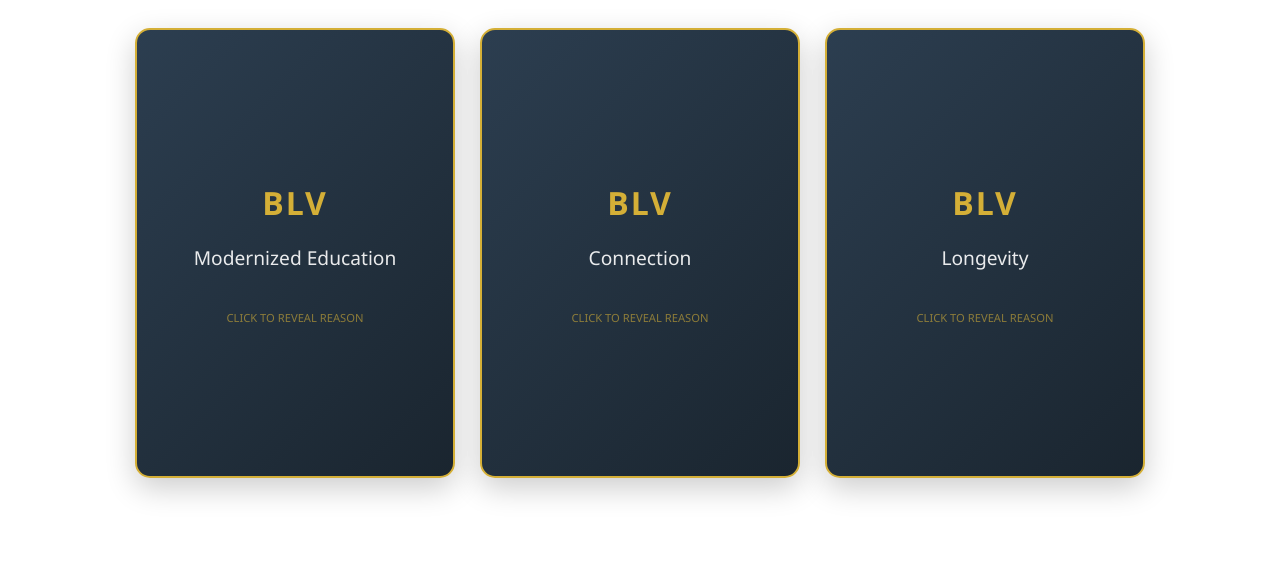
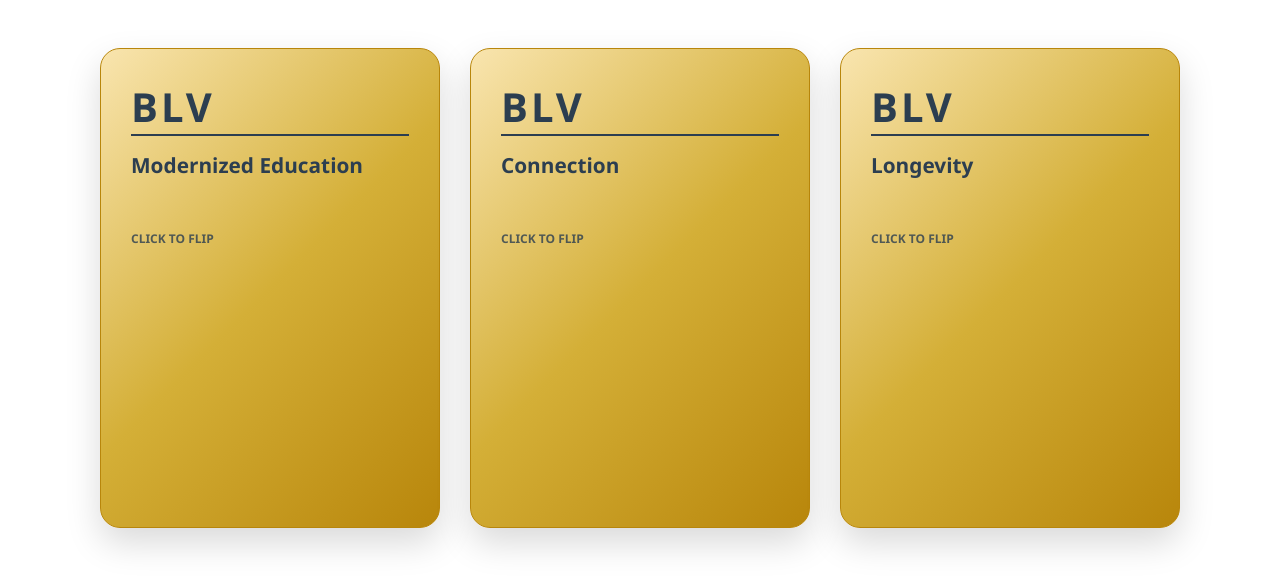
Before and after one commit to BestLifeVentures/BLV-Solution-Card-Exercise, a plain HTML site: page index.html in a window 1280 px wide. Drawn offline with Linux system fonts and the light colour scheme.

Commit message:
Update index.html

```diff
--- a/index.html
+++ b/index.html
@@ -1,28 +1,30 @@
 <style>
   :root {
-    --gold: #d4af37;
-    --dark-gold: #b8860b;
-    --slate: #2c3e50;
-    --white: #ffffff;
+    /* Premium Gold Gradient Colors */
+    --gold-light: #f9e5af;
+    --gold-mid: #d4af37;
+    --gold-dark: #b8860b;
+    --text-dark: #2c3e50; /* Dark Slate Grey for maximum readability */
+    --white-soft: rgba(255, 255, 255, 0.4);
   }
 
   .card-container {
     display: flex;
-    gap: 25px;
-    perspective: 1000px;
-    font-family: 'Segoe UI', Tahoma, Geneva, Verdana, sans-serif;
+    gap: 30px;
+    perspective: 1200px;
+    font-family: 'Segoe UI', Roboto, Helvetica, Arial, sans-serif;
     justify-content: center;
     flex-wrap: wrap;
-    padding: 20px;
+    padding: 40px 20px;
   }
 
   .quiz-card {
-    width: 320px;
-    height: 450px;
+    width: 340px;
+    min-height: 480px;
     cursor: pointer;
     position: relative;
     transform-style: preserve-3d;
-    transition: transform 0.6s cubic-bezier(0.4, 0, 0.2, 1);
+    transition: transform 0.7s cubic-bezier(0.4, 0, 0.2, 1);
   }
 
   .quiz-card.flipped {
@@ -36,76 +38,92 @@
     backface-visibility: hidden;
     display: flex;
     flex-direction: column;
-    padding: 25px;
-    border-radius: 15px;
-    box-shadow: 0 10px 30px rgba(0,0,0,0.2);
+    padding: 30px;
+    border-radius: 20px;
+    box-shadow: 0 15px 35px rgba(0,0,0,0.15);
     box-sizing: border-box;
-    border: 2px solid var(--gold);
-  }
-
-  .front {
-    background: linear-gradient(135deg, var(--slate) 0%, #1a252f 100%);
-    color: var(--gold);
-    justify-content: center;
-    align-items: center;
-    text-align: center;
+    border: 1px solid var(--gold-dark);
+    /* Gold Gradient Background */
+    background: linear-gradient(135deg, var(--gold-light) 0%, var(--gold-mid) 50%, var(--gold-dark) 100%);
+    color: var(--text-dark);
   }
 
   .back {
-    background-color: var(--white);
-    color: #333;
     transform: rotateY(180deg);
     overflow-y: auto;
   }
 
-  .front h2 { font-size: 2rem; margin: 0; text-transform: uppercase; letter-spacing: 2px; }
-  .front p { font-size: 1.2rem; color: var(--white); opacity: 0.9; }
+  /* Typography */
+  .front h2 {
+    font-size: 2.5rem;
+    margin: 0;
+    text-transform: uppercase;
+    letter-spacing: 3px;
+    border-bottom: 2px solid var(--text-dark);
+  }
+  .front p { font-size: 1.3rem; font-weight: 600; margin-top: 15px; }
 
-  .back h3 { color: var(--dark-gold); margin-top: 0; border-bottom: 1px solid #eee; padding-bottom: 5px; }
-  .reason-text { font-size: 0.95rem; line-height: 1.5; margin-bottom: 20px; }
+  .back h3 {
+    font-size: 1.5rem;
+    margin-top: 0;
+    text-transform: uppercase;
+    border-bottom: 1px solid rgba(0,0,0,0.1);
+    padding-bottom: 10px;
+  }
+
+  .reason-text, .solution-content {
+    font-size: 1.05rem; /* Matched font size */
+    line-height: 1.6;
+    font-weight: 500;
+  }
+
+  .reason-text { margin-bottom: 25px; }
 
   /* Dropdown Styles */
   .solution-dropdown {
     margin-top: auto;
-    border: 1px solid var(--gold);
-    border-radius: 8px;
-    overflow: hidden;
+    background: var(--white-soft);
+    border: 1px solid var(--text-dark);
+    border-radius: 12px;
+    transition: all 0.3s ease;
   }
 
   .solution-trigger {
-    background-color: var(--gold);
-    color: var(--slate);
-    padding: 10px;
+    padding: 15px;
     display: flex;
     justify-content: space-between;
     align-items: center;
-    font-weight: bold;
+    font-weight: 800;
+    text-transform: uppercase;
+    letter-spacing: 1px;
     cursor: pointer;
-    user-select: none;
   }
 
   .solution-content {
     display: none;
-    padding: 15px;
-    background-color: #fff9e6;
-    font-weight: 600;
-    color: var(--slate);
-    border-top: 1px solid var(--gold);
+    padding: 20px;
+    border-top: 1px solid rgba(0,0,0,0.1);
+    background: rgba(255, 255, 255, 0.2);
+  }
+
+  .solution-dropdown.open {
+    margin-bottom: 10px;
   }
 
   .solution-dropdown.open .solution-content {
     display: block;
   }
 
-  .arrow {
-    transition: transform 0.3s;
+  .arrow { transition: transform 0.3s; font-size: 1.2rem; }
+  .solution-dropdown.open .arrow { transform: rotate(180deg); }
+
+  .tap-hint {
+    font-size: 0.75rem;
+    margin-top: 30px;
+    font-weight: 700;
+    text-transform: uppercase;
+    opacity: 0.8;
   }
-
-  .solution-dropdown.open .arrow {
-    transform: rotate(180deg);
-  }
-
-  .tap-hint { font-size: 0.7rem; margin-top: 20px; color: var(--gold); opacity: 0.6; }
 </style>
 
 <div class="card-container">
@@ -113,11 +131,11 @@
     <div class="front">
       <h2>BLV</h2>
       <p>Modernized Education</p>
-      <span class="tap-hint">CLICK TO REVEAL REASON</span>
+      <span class="tap-hint">Click to flip</span>
     </div>
     <div class="back">
       <h3>Reason</h3>
-      <p class="reason-text">Technology is changing the world, people have access to any information they want, leading them to pay attention to their interests that may or may not be taught in schools. We are seeing a rise in online education and information overload. BLV is utilizing technology to make sure that mass information can be applied through practical online learning experiences.</p>
+      <div class="reason-text">Technology is changing the world, people have access to any information they want, leading them to pay attention to their interests that may or may not be taught in schools. We are seeing a rise in online education and information overload. BLV is utilizing technology to make sure that mass information can be applied through practical online learning experiences.</div>
 
       <div class="solution-dropdown" onclick="toggleSolution(this, event)">
         <div class="solution-trigger">
@@ -134,11 +152,11 @@
     <div class="front">
       <h2>BLV</h2>
       <p>Connection</p>
-      <span class="tap-hint">CLICK TO REVEAL REASON</span>
+      <span class="tap-hint">Click to flip</span>
     </div>
     <div class="back">
       <h3>Reason</h3>
-      <p class="reason-text">People have become "efficient"—we work remote, we order food to the house, we are educated enough to know when relationships are not in alignment. This is leading to extreme uptake in loneliness & health issues. BLV is creating niche online events that are "efficient" focused on productivity but more importantly, interactions between the attendees sparking potential relationships.</p>
+      <div class="reason-text">People have become "efficient"—we work remote, we order food to the house, we are educated enough to know when relationships are not in alignment. This is leading to extreme uptake in loneliness & health issues. BLV is creating niche online events that are "efficient" focused on productivity but more importantly, interactions between the attendees sparking potential relationships.</div>
 
       <div class="solution-dropdown" onclick="toggleSolution(this, event)">
         <div class="solution-trigger">
@@ -155,11 +173,11 @@
     <div class="front">
       <h2>BLV</h2>
       <p>Longevity</p>
-      <span class="tap-hint">CLICK TO REVEAL REASON</span>
+      <span class="tap-hint">Click to flip</span>
     </div>
     <div class="back">
       <h3>Reason</h3>
-      <p class="reason-text">Wellness for the people, in a way that is sustainable for future generations. There is a major imbalance of resources, but the biggest struggle seems to be around lack of productivity and cost of output. Cortisol, Anxiety, and Work demands are at all-time highs, but the ROI is low. BLV aims to help people win their mindset and find alignment.</p>
+      <div class="reason-text">Wellness for the people, in a way that is sustainable for future generations. There is a major imbalance of resources, but the biggest struggle seems to be around lack of productivity and cost of output. Cortisol, Anxiety, and Work demands are at all-time highs, but the ROI is low. BLV aims to help people win their mindset and find alignment.</div>
 
       <div class="solution-dropdown" onclick="toggleSolution(this, event)">
         <div class="solution-trigger">
```
